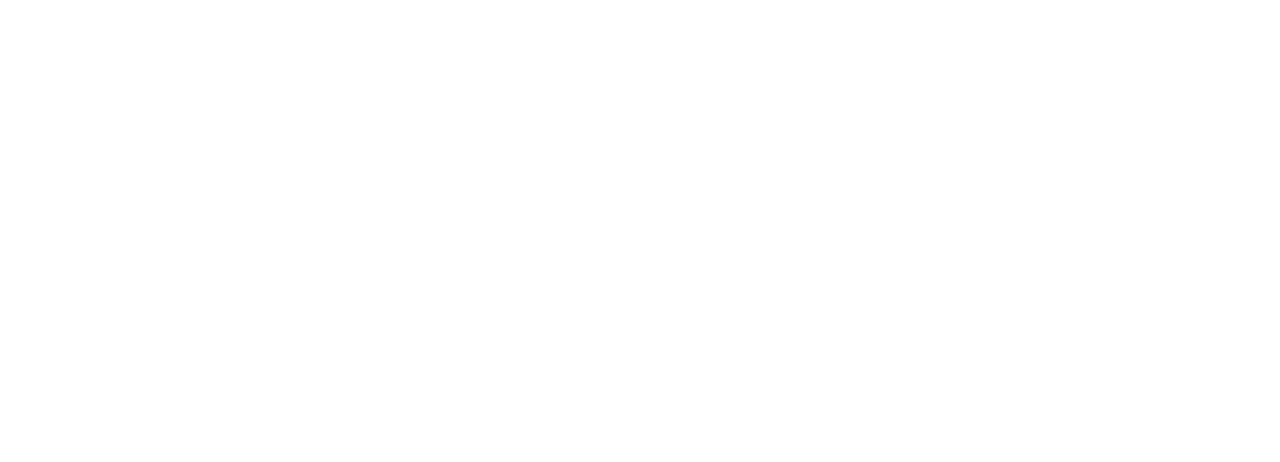
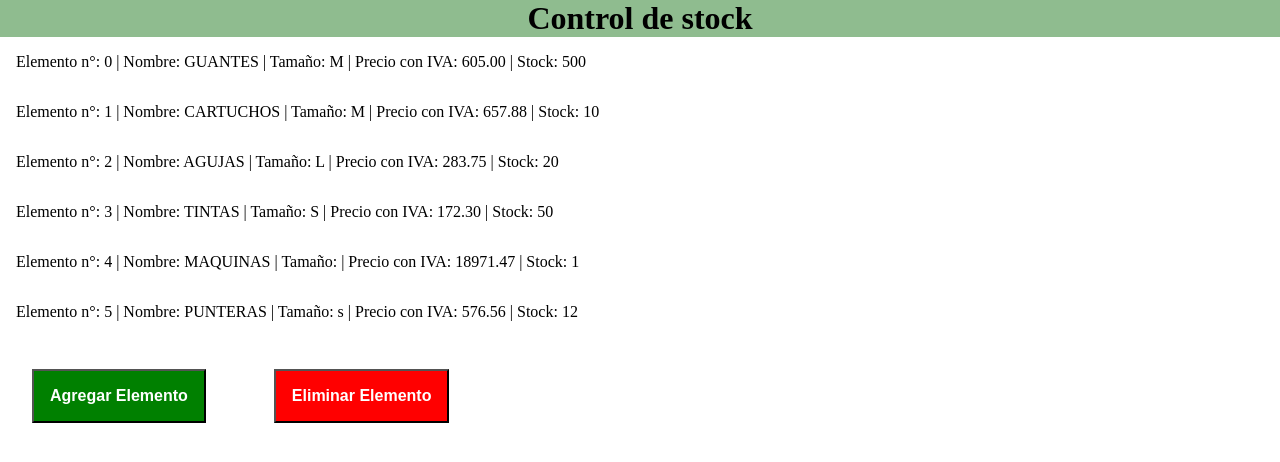
Before and after one commit to DamianOthacehe/segunda-entrega-js, a plain HTML site: page index.html in a window 1280 px wide. Drawn offline with Linux system fonts and the light colour scheme.

Commit message:
entrega finalizada

```diff
--- a/css/style.css
+++ b/css/style.css
@@ -3,3 +3,24 @@
     padding: 0;
     box-sizing: border-box;
 }
+
+h1{
+    background-color:darkseagreen;
+    text-align: center;
+}
+
+button{
+    margin: 2rem;
+    padding: 1rem;
+    font-size: 16px;
+    font-weight: bold;
+    color: white;
+}
+
+.agregar{
+    background-color: green;
+}
+
+.eliminar{
+    background-color: red;
+}
--- a/index.html
+++ b/index.html
@@ -1,13 +1,23 @@
 <!DOCTYPE html>
 <html lang="en">
+
 <head>
     <meta charset="UTF-8">
     <meta name="viewport" content="width=device-width, initial-scale=1.0">
     <title>Document</title>
     <link rel="stylesheet" href="./css/style.css">
 </head>
+
 <body>
-
+<header>
+    <h1>Control de stock</h1>
+</header>
+<main>
+    <ul id="lista"></ul>
+    <button class="agregar" onclick="agregarElemento()">Agregar Elemento</button>
+    <button class="eliminar" onclick="eliminarElemento()">Eliminar Elemento</button>
+</main>
+<footer></footer>
 
 
 
@@ -15,4 +25,5 @@
 
     <script src="./js/script.js"></script>
 </body>
+
 </html>
--- a/js/script.js
+++ b/js/script.js
@@ -0,0 +1,81 @@
+// Declaracion de clase con metodo para mostrar nombre y precio de los elementos en la consola.
+
+class Insumos {
+    constructor(nombre, tamaño, precio, stock) {
+        this.nombre = nombre.toUpperCase(),
+            this.tamaño = tamaño,
+            this.precio = precio,
+            this.precioConIVA = precio * 1.21,
+            this.stock = stock
+    }
+    mostrarElemento() {
+        console.log("nombre " + this.nombre + " precio " + this.precio);
+    }
+}
+
+//Declaracion de array.
+
+const listaDeInsumos = []
+
+// Funcion que toma un nuevo elemento y lo agrega al array.
+
+function nuevoInsumo(insumo) {
+    listaDeInsumos.push(insumo);
+}
+
+// Funcion con iteracion y llamado al metodo mostrarElemento(). Sirve para pruebas en caso de querer usar el arreglo.
+
+function mostrarArreglo() {
+    let i = 0;
+    listaDeInsumos.forEach(element => {
+        console.log(i);
+        element.mostrarElemento()
+        i++;
+    })
+}
+
+//Funcion para eliminar un elemento del array mediante prompt vinculada al boton del html
+
+function eliminarElemento() {
+    listaDeInsumos.splice(prompt("Ingrese el numero del elemento que desea eliminar"), 1);
+    mostrarLista();
+}
+
+//Funcion para agregar un elemento al array mediante prompts vinculada al boton del html
+
+function agregarElemento() {
+    let nombre = prompt("Ingrese el nombre");
+    let tamaño = prompt("Ingrese el tamaño");
+    let precio = parseFloat(prompt("Ingrese el precio"));
+    let stock = parseInt(prompt("Ingrese el stock"));
+    nuevoInsumo(new Insumos(nombre, tamaño, precio, stock));
+    mostrarLista();
+}
+
+//Iteracion que muestra la el array completo y se refresca despues de cada modificacion.
+
+function mostrarLista() {
+    const insumos = document.getElementById("lista");
+    insumos.innerHTML = null; // aca declaro null para que tome el array actualizado y lo muestre luego de la iteracion.
+    let i = 0;
+    listaDeInsumos.forEach(element => {
+        let producto1 = document.createElement("li");//Creo un elemento <li>
+        let insumo = `Elemento n°: ${i} | Nombre: ${element.nombre} | Tamaño: ${element.tamaño} | Precio con IVA: ${element.precioConIVA.toFixed(2)} | Stock: ${element.stock}`;
+        i++;
+        producto1.innerHTML = insumo;
+        insumos.appendChild(producto1);
+        producto1.style.listStyle = 'none'
+        producto1.style.padding = '1rem';
+        producto1.style.width = '100%';
+    });
+}
+
+//Asignacion de elementos del array
+
+nuevoInsumo(new Insumos("guantes", 'M', 500, 500));
+nuevoInsumo(new Insumos("cartuchos", 'M', 543.7, 10));
+nuevoInsumo(new Insumos("agujas", 'L', 234.5, 20));
+nuevoInsumo(new Insumos("tintas", 'S', 142.4, 50));
+nuevoInsumo(new Insumos("maquinas", " ", 15678.9, 1));
+nuevoInsumo(new Insumos("punteras", 's', 476.5, 12));
+mostrarLista()
```
Also changed, not shown: pages/insumos.html (deleted, +0 -12 lines), pages/tattoos.html (deleted, +0 -12 lines), assets/img/agujas.jpg (deleted), assets/img/el-diego.jpg (deleted), assets/img/logo.jpg (deleted), assets/img/majin-boo.jpeg (deleted), assets/img/maquinas.jpg (deleted), assets/img/ola-gustavo.jpeg (deleted), assets/img/yo.jpg (deleted), 2 other files.
